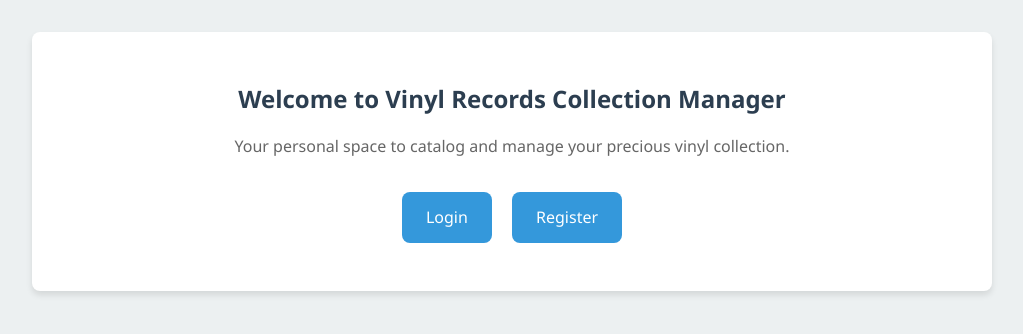
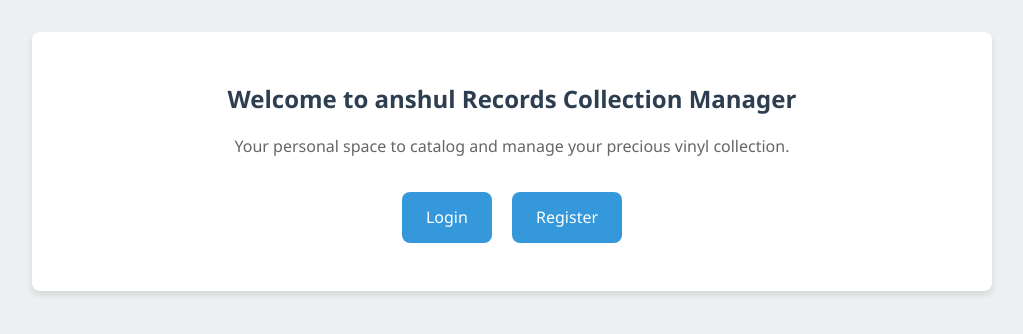
Before and after one commit to anshulmalhotraa/Vinyl-Records-App, a Flask app: page / in a window 1280 px wide. Shown: the part 78-412 px from the top of the page, without its empty margins (128-1151 px from the left). Run offline with Flask 3, Linux system fonts and the light colour scheme.

Commit message:
Update index.html

```diff
--- a/templates/index.html
+++ b/templates/index.html
@@ -2,7 +2,7 @@
 {% extends "base.html" %}
 {% block content %}
     <div class="card welcome-card">
-        <h2>Welcome to Vinyl Records Collection Manager</h2>
+        <h2>Welcome to anshul Records Collection Manager</h2>
         <p>Your personal space to catalog and manage your precious vinyl collection.</p>
         {% if not session.user_id %}
             <div>
```
